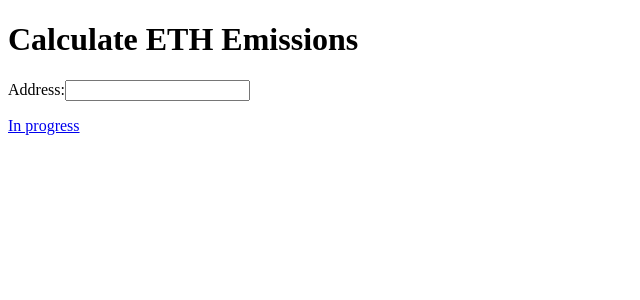
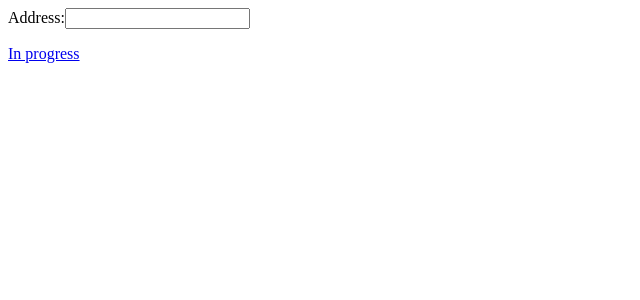
Before and after one commit to dapped/carbon.fyi, a Next.js app: page / in a window 1280 px wide. Shown: the top 300 px of the page, without its empty margins (0-640 px from the left). Built offline with nearby package versions, Linux system fonts and the light colour scheme.

Commit message:
Change some text

```diff
--- a/pages/index.tsx
+++ b/pages/index.tsx
@@ -2,7 +2,7 @@ import Head from "next/head"
 import { useRouter } from "next/router"
 
 const Emissions: React.FC<{ address: string }> = ({ address }) => (
-  <p>Emissions by <em>{address}</em>:</p>
+  <p>Transactions by <em>{address}</em>:</p>
 )
 
 const Form: React.FC = () => (
@@ -23,10 +23,6 @@ const Home: React.FC = () => {
       </Head>
 
       <main>
-        <h1>
-          Calculate ETH Emissions
-        </h1>
-
         { address ? <Emissions address={ address.toString() } /> : <Form /> }
       </main>
 
```
